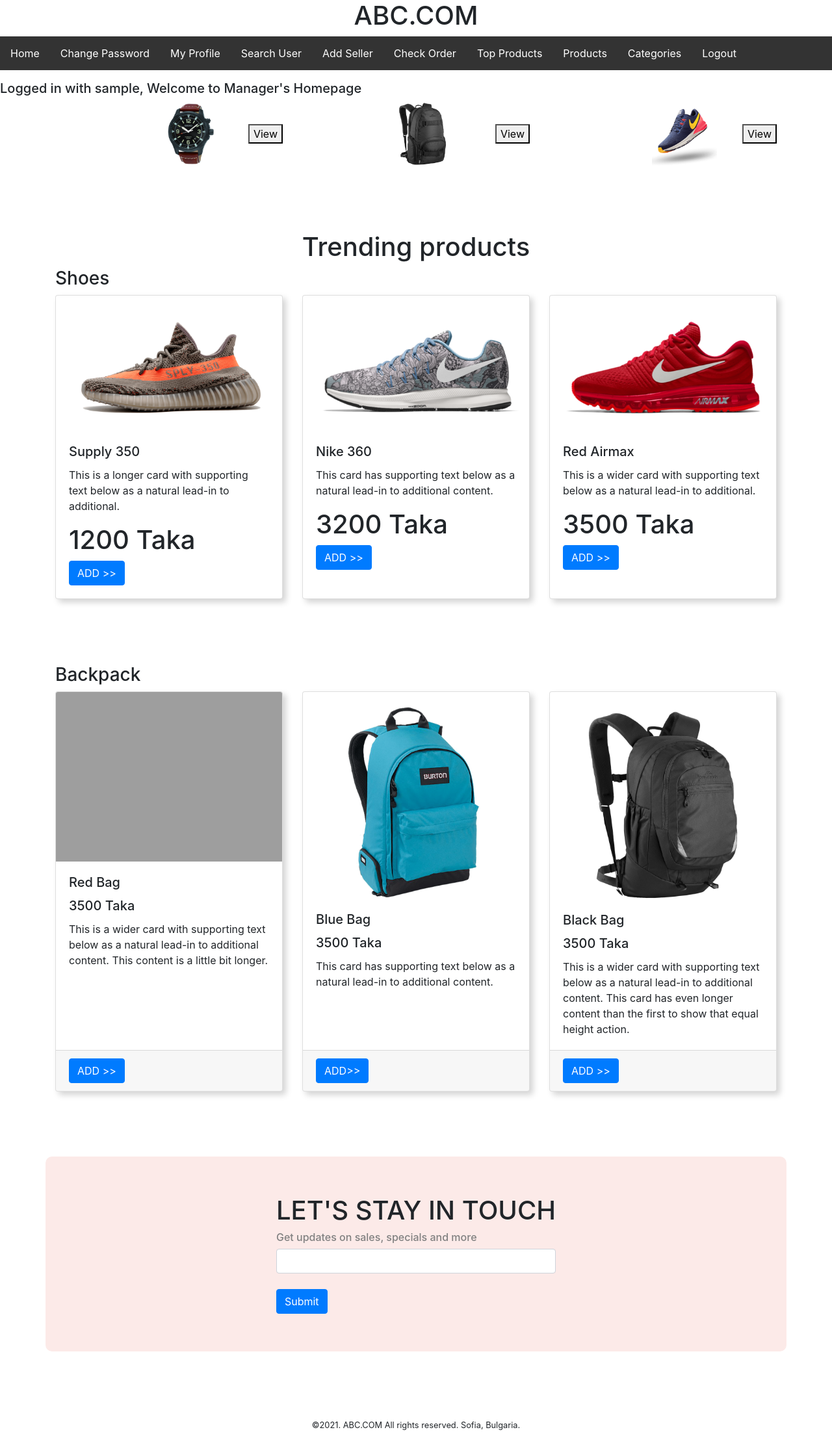
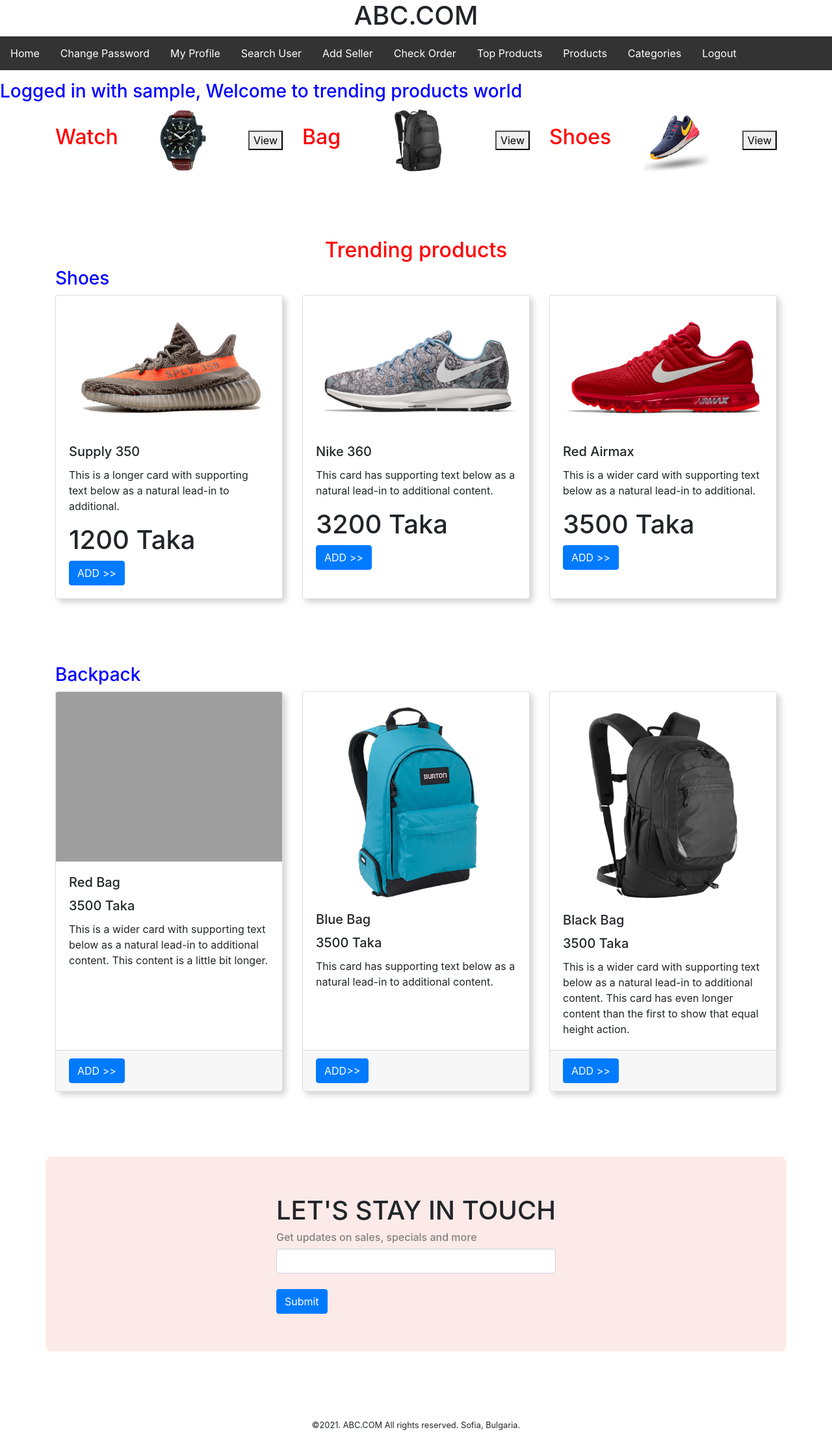
Before and after one commit to AhmedDip/ABC.COM_WebTech_Project, a PHP site: page /view/categories.php in a window 1280 px wide. Shown: the whole page at 65% size. Run offline with PHP 8.4, Linux system fonts and the light colour scheme; the visitor is signed in with stand-in values (Sample User, id 1); grey boxes are pictures that could not be loaded.

Commit message:
changes in view

```diff
--- a/view/categories.php
+++ b/view/categories.php
@@ -13,6 +13,12 @@ header("Location: Login.php"); // Redirecting To Home Page
   <link rel="stylesheet" href="style.css">
   <link rel="stylesheet" href="https://stackpath.bootstrapcdn.com/bootstrap/4.4.1/css/bootstrap.min.css" integrity="sha384-Vkoo8x4CGsO3+Hhxv8T/Q5PaXtkKtu6ug5TOeNV6gBiFeWPGFN9MuhOf23Q9Ifjh" crossorigin="anonymous">
 <style>
+  h3{
+    color:blue;}
+
+    h2{
+      color:red;
+    }
 
 
 </style>
@@ -34,7 +40,7 @@ header("Location: Login.php"); // Redirecting To Home Page
 <?php
 
     if (isset($_SESSION['userName'])) {
-    echo "<h5> Logged in with ".$_SESSION['userName'].", Welcome to Manager's Homepage"."</h5>";
+    echo "<h3> Logged in with ".$_SESSION['userName'].", Welcome to trending products world"."</h3>";
 
     }
     else{
@@ -49,7 +55,7 @@ header("Location: Login.php"); // Redirecting To Home Page
       <div class="col-md-4">
         <div class="d-flex watch-bg justify-content-between align-items-center">
 
-          <h1>Watch</h1>
+          <h2>Watch</h2>
           <img src="image/categories/watch.png" alt="">
 
           <button type="button" onclick="loadDoc()">View</button>
@@ -57,14 +63,14 @@ header("Location: Login.php"); // Redirecting To Home Page
       </div>
       <div class="col-md-4">
         <div class="d-flex justify-content-between align-items-center bag-bg">
-          <h1>Bag</h1>
+          <h2>Bag</h2>
           <img src="image/categories/bag.png" alt="">
           <button type="button" onclick="loadDoc()">View</button>
         </div>
       </div>
       <div class="col-md-4">
         <div class="d-flex justify-content-between align-items-center shoes-bg">
-          <h1>Shoes</h1>
+          <h2>Shoes</h2>
           <img src="image/categories/shoes.png" alt="">
           <button type="button" onclick="loadDoc()">View</button>
         </div>
@@ -85,7 +91,7 @@ function loadDoc() {
     </div>
   </div>
 
-  <h1 align='center'>Trending products</h1>
+  <h2 align='center'>Trending products</h2>
 
   <div class="container" id="shoes">
     <h3>Shoes</h3>
```
